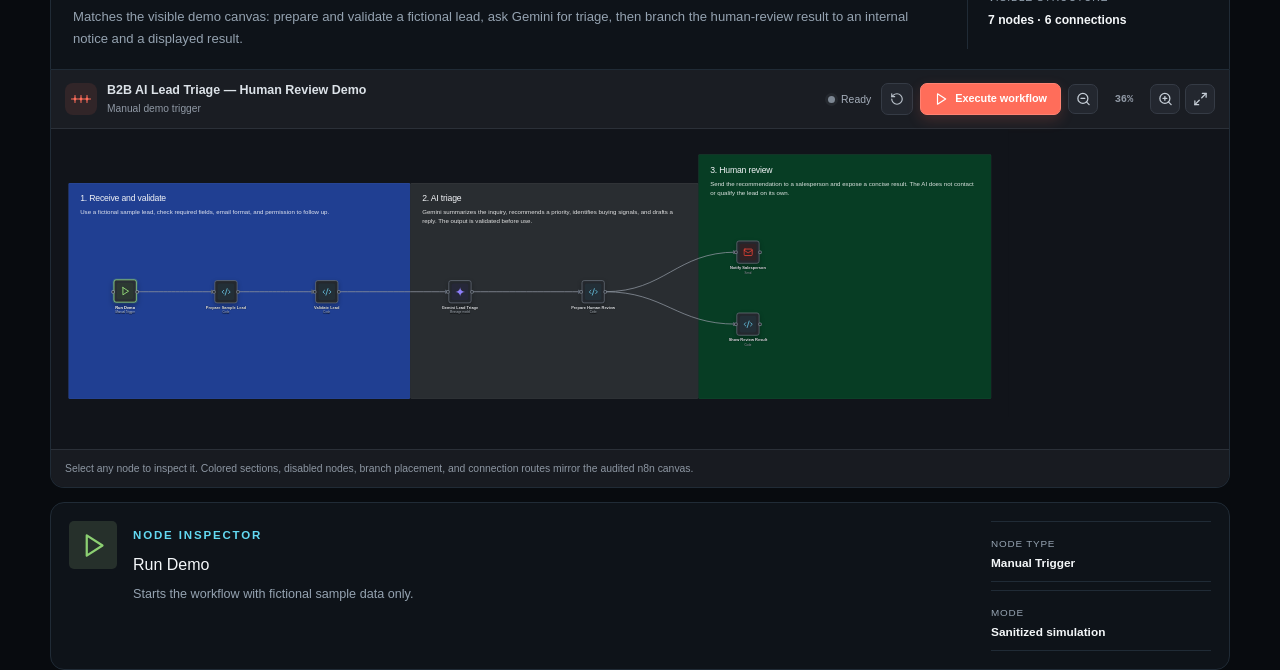
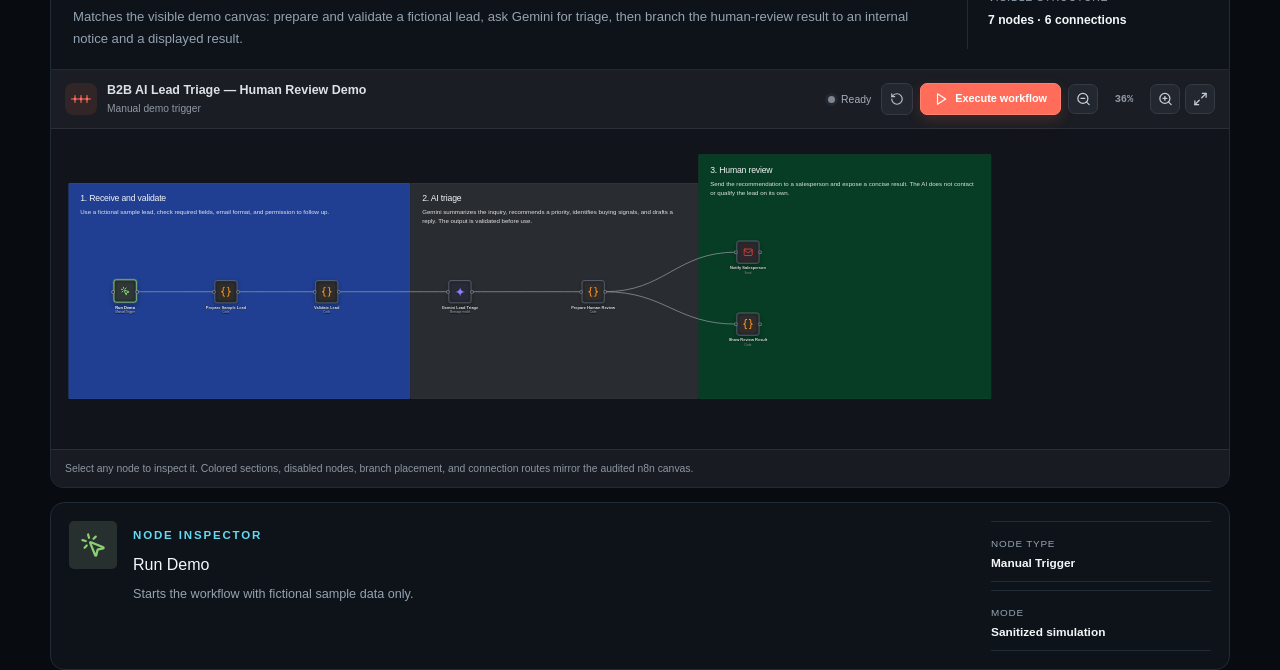
Before and after one commit to amb3r-sui/MARLON-S-PORTFOLIO, a Next.js app: page /projects/b2b-ai-lead-triage in a window 1280 px wide. Shown: the part 2940-3610 px from the top of the page. Built offline with nearby package versions, Linux system fonts and the light colour scheme; no server answers.

Commit message:
Match workflow execution styling to n8n

```diff
--- a/app/globals.css
+++ b/app/globals.css
@@ -321,34 +321,36 @@ select option { background:#0a0f14; }
 .workflow-connections { position:absolute; inset:0; z-index:1; width:100%; height:100%; overflow:visible; pointer-events:none; }
 .workflow-connections path { fill:none; stroke:#8b939d; stroke-width:2.2; transition:stroke .2s,stroke-width .2s; }
 .workflow-connections .dashed { stroke-dasharray:7 6; }
-.workflow-connections marker path { fill:#59616d; stroke:none; }
 .workflow-connections .ai-connection>path { stroke:#9a7bed; stroke-dasharray:7 5; }
-.workflow-connections g.active>path { stroke:#61d6ef; stroke-width:3; filter:drop-shadow(0 0 4px rgba(97,214,239,.45)); }
+.workflow-connections g.active>path,.workflow-connections g.active.ai-connection>path { stroke:#17c964; stroke-width:3; filter:drop-shadow(0 0 4px rgba(23,201,100,.38)); }
 .workflow-connections text { fill:#c3c9d0; font:650 11px sans-serif; text-anchor:middle; paint-order:stroke; stroke:#11141a; stroke-width:6px; stroke-linejoin:round; }
+.workflow-connections g.active text { fill:#d7f8e5; }
 .explorer-node { --node-color:#a7b0bb; position:absolute; left:var(--node-x); top:var(--node-y); z-index:2; width:112px; height:92px; padding:0; color:#e8ebef; background:transparent; border:0; cursor:pointer; text-align:center; transition:filter .16s; }
 .explorer-node:hover,.explorer-node:focus-visible,.explorer-node.selected { filter:brightness(1.16); outline:none; }
 .node-face { position:absolute; left:24px; top:0; width:64px; height:64px; display:grid; place-items:center; background:#24282e; border:2px solid #69717c; border-radius:7px; box-shadow:0 5px 13px rgba(0,0,0,.34),inset 0 1px rgba(255,255,255,.05); transition:border-color .16s,box-shadow .16s,transform .16s; }
 .explorer-node:hover .node-face,.explorer-node:focus-visible .node-face,.explorer-node.selected .node-face { transform:translateY(-2px); border-color:var(--node-color); box-shadow:0 8px 18px rgba(0,0,0,.38),0 0 0 3px color-mix(in srgb,var(--node-color) 18%,transparent); }
-.explorer-node.visited .node-face { border-color:color-mix(in srgb,var(--node-color) 70%,#fff); }
+.explorer-node.visited .node-face { border-color:#17c964; box-shadow:0 5px 13px rgba(0,0,0,.34),0 0 0 1px rgba(23,201,100,.12); }
 .explorer-node.disabled { filter:grayscale(1); opacity:.56; }
 .explorer-node.disabled .node-face { background:repeating-linear-gradient(135deg,#24282e,#24282e 7px,#1b1e23 7px,#1b1e23 14px); border-style:dashed; }
 .explorer-node.current .node-face { animation:nodePulse .85s ease-in-out infinite alternate; }
-.node-logo { width:46px; height:46px; display:grid; place-items:center; color:var(--node-color); background:color-mix(in srgb,var(--node-color) 10%,#1b1e23); border-radius:5px; }
+.node-logo { width:46px; height:46px; display:grid; place-items:center; color:var(--node-color); background:color-mix(in srgb,var(--node-color) 7%,#20242a); border-radius:5px; }
 .node-logo svg { width:27px; height:27px; }
+.node-logo .n8n-native-icon { width:28px; height:28px; fill:currentColor; }
 .node-copy { position:absolute; left:-18px; top:69px; width:148px; display:flex; flex-direction:column; gap:2px; pointer-events:none; }
 .node-copy strong { font-size:11px; line-height:1.1; text-shadow:0 1px 3px #000; }
 .node-copy small { color:#a3abb4; font-size:8px; white-space:nowrap; overflow:hidden; text-overflow:ellipsis; text-shadow:0 1px 2px #000; }
-.node-status { position:absolute; right:-8px; top:-8px; width:20px; height:20px; display:grid; place-items:center; color:#071116; background:#64d8ec; border:2px solid #171a20; border-radius:50%; }
+.node-status { position:absolute; right:-8px; bottom:-8px; width:20px; height:20px; display:grid; place-items:center; color:#fff; background:#17c964; border:2px solid #171a20; border-radius:50%; box-shadow:0 0 0 1px rgba(23,201,100,.2); }
 .node-status:empty { display:none; }
 .node-status svg { width:12px; height:12px; }
 .node-connector { position:absolute; z-index:3; top:28px; width:9px; height:9px; border:2px solid #89919c; border-radius:2px; background:#171a20; }
 .node-connector.input { left:18px; }
 .node-connector.output { right:18px; }
-.kind-webhook { --node-color:#f06b55; }.kind-code { --node-color:#68c7e6; }.kind-condition { --node-color:#f2b34d; }
+.explorer-node.visited .node-connector { border-color:#17c964; }
+.kind-webhook { --node-color:#f06b55; }.kind-code { --node-color:#ff9922; }.kind-condition { --node-color:#35c56d; }
 .kind-postgres { --node-color:#699eca; }.kind-gemini { --node-color:#8d7efa; }.kind-calendar { --node-color:#4285f4; }
 .kind-gmail,.kind-email { --node-color:#ea4335; }.kind-telegram { --node-color:#26a5e4; }.kind-odoo { --node-color:#b97fa8; }.kind-rag { --node-color:#53c8a3; }
 .kind-parser { --node-color:#a98fec; }.kind-execute { --node-color:#ff6d5a; }.kind-manual { --node-color:#8ccf72; }
-.kind-schedule { --node-color:#82bdf0; }.kind-error { --node-color:#e35d6a; }.kind-response { --node-color:#9aa5b1; }
+.kind-schedule { --node-color:#82bdf0; }.kind-error { --node-color:#8f87f7; }.kind-response { --node-color:#9aa5b1; }.kind-http { --node-color:#8f87f7; }
 .kind-merge { --node-color:#d8995c; }.kind-wait { --node-color:#d9bf65; }
 .canvas-help { margin:0; padding:10px 14px; color:#8d97a3; background:#181b21; border-top:1px solid #2b3038; font-size:.65rem; }
 .node-inspector { display:grid; grid-template-columns:auto 1fr 220px; align-items:start; gap:16px; margin-top:14px; padding:18px; border:1px solid var(--line); background:var(--surface); border-radius:14px; }
@@ -381,7 +383,7 @@ select option { background:#0a0f14; }
 .demo-result.success>svg { color:var(--green); }
 .demo-result:not(.success)>svg { color:var(--warning); }
 .demo-running { color:var(--cyan)!important; }
-@keyframes nodePulse { from { box-shadow:0 7px 18px rgba(0,0,0,.3),0 0 0 2px color-mix(in srgb,var(--node-color) 18%,transparent); } to { box-shadow:0 7px 22px rgba(0,0,0,.35),0 0 0 5px color-mix(in srgb,var(--node-color) 25%,transparent); } }
+@keyframes nodePulse { from { box-shadow:0 7px 18px rgba(0,0,0,.3),0 0 0 2px rgba(23,201,100,.16); } to { box-shadow:0 7px 22px rgba(0,0,0,.35),0 0 0 5px rgba(23,201,100,.24); } }
 @keyframes statusPulse { to { box-shadow:0 0 0 5px rgba(97,214,239,.18); } }
 @keyframes shimmer { to { background-position:-200% 0; } }
 @media (max-width:1000px) {
--- a/src/components/projects/WorkflowDemo.tsx
+++ b/src/components/projects/WorkflowDemo.tsx
@@ -4,15 +4,17 @@ import { useEffect, useMemo, useState, type CSSProperties } from "react";
 import {
   AlertTriangle,
   Braces,
+  Check,
   CheckCircle2,
+  CircleX,
   CircleStop,
   Clock3,
-  Code2,
   Combine,
   GitBranch,
   Globe2,
   Maximize2,
   Mail,
+  MousePointerClick,
   Play,
   RefreshCcw,
   RotateCcw,
@@ -68,27 +70,40 @@ const brandNodes: Partial<Record<WorkflowNodeKind, SimpleIcon>> = {
 };
 
 const conceptNodes = {
-  manual: Play,
+  manual: MousePointerClick,
   schedule: Clock3,
-  webhook: Webhook,
   execute: Workflow,
-  code: Code2,
   condition: GitBranch,
   rag: Braces,
   parser: Braces,
   merge: Combine,
   wait: RefreshCcw,
-  error: AlertTriangle,
+  error: CircleX,
   response: CircleStop,
   email: Mail,
-  http: Globe2,
 } as const;
 
 function BrandNodeIcon({ icon }: { icon: SimpleIcon }) {
   return <svg viewBox="0 0 24 24" aria-hidden="true"><path fill="currentColor" d={icon.path} /></svg>;
 }
 
+function N8nNativeNodeIcon({ kind }: { kind: "code" | "webhook" | "http" }) {
+  if (kind === "code") {
+    return (
+      <svg className="n8n-native-icon" viewBox="0 0 512 512" aria-hidden="true">
+        <path d="M170.3 48h26.2a12 12 0 0 0 12-12V12a12 12 0 0 0-12-12h-26.2a80 80 0 0 0-80 80v96a56 56 0 0 1-56 56H23a12 12 0 0 0-12 12v24a12 12 0 0 0 12 12h11.3a56 56 0 0 1 56 56v104a72 72 0 0 0 72 72h34.2a12 12 0 0 0 12-12v-24a12 12 0 0 0-12-12h-34.2a24 24 0 0 1-24-24V336c0-27-10.3-51.6-27.1-70a15 15 0 0 1 0-20c16.8-18.4 27.1-43 27.1-70V80a32 32 0 0 1 32-32Zm171.7 0a32 32 0 0 1 33 32v96c0 27 10.2 51.6 27 70a15 15 0 0 1 0 20c-16.8 18.4-27 43-27 70v96a32 32 0 0 1-32 32h-26a12 12 0 0 0-12 12v24a12 12 0 0 0 12 12h26a80 80 0 0 0 80-80v-96a56 56 0 0 1 56-56h11a12 12 0 0 0 12-12v-24a12 12 0 0 0-12-12h-11a56 56 0 0 1-56-56V80a80 80 0 0 0-80-80h-26a12 12 0 0 0-12 12v24a12 12 0 0 0 12 12Z" />
+      </svg>
+    );
+  }
+
+  if (kind === "webhook") return <Webhook aria-hidden="true" />;
+  return <Globe2 aria-hidden="true" />;
+}
+
 function NodeLogo({ kind }: { kind: WorkflowNodeKind }) {
+  if (kind === "code" || kind === "webhook" || kind === "http") {
+    return <N8nNativeNodeIcon kind={kind} />;
+  }
   const brand = brandNodes[kind];
   if (brand) return <BrandNodeIcon icon={brand} />;
   const ConceptIcon = conceptNodes[kind as keyof typeof conceptNodes] ?? Split;
@@ -200,26 +215,25 @@ function WorkflowCanvas({
             ))}
 
             <svg className="workflow-connections" viewBox={`0 0 ${workflow.width} ${workflow.height}`} aria-hidden="true">
-              <defs>
-                <marker id={`arrow-${workflow.id}`} viewBox="0 0 10 10" refX="8" refY="5" markerWidth="6" markerHeight="6" orient="auto-start-reverse">
-                  <path d="M 0 0 L 10 5 L 0 10 z" />
-                </marker>
-              </defs>
               {workflow.edges.map((connection) => {
                 const active = visited.has(connection.from) && visited.has(connection.to);
                 const from = workflow.nodes.find((item) => item.id === connection.from);
                 const to = workflow.nodes.find((item) => item.id === connection.to);
                 const aiConnection = /model|tool|parser|embedding|document|splitter/i.test(connection.label ?? "");
+                const edgeLabel = active
+                  ? connection.label
+                    ? `${connection.label} · 1 item`
+                    : "1 item"
+                  : connection.label;
                 return (
                   <g key={`${connection.from}-${connection.to}-${connection.label ?? ""}`} className={`${active ? "active " : ""}${aiConnection ? "ai-connection" : ""}`}>
                     <path
                       className={connection.dashed ? "dashed" : ""}
                       d={edgePath(workflow, connection)}
-                      markerEnd={`url(#arrow-${workflow.id})`}
                     />
-                    {connection.label && from && to && (
+                    {edgeLabel && from && to && (
                       <text x={(from.x + NODE_WIDTH + to.x) / 2} y={(from.y + to.y) / 2 + NODE_HEIGHT / 2 - 8}>
-                        {connection.label}
+                        {edgeLabel}
                       </text>
                     )}
                   </g>
@@ -240,7 +254,7 @@ function WorkflowCanvas({
                 <span className="node-connector input" />
                 <span className="node-face">
                   <span className="node-logo"><NodeLogo kind={item.kind} /></span>
-                  <span className="node-status">{visited.has(item.id) ? <CheckCircle2 /> : null}</span>
+                  <span className="node-status">{visited.has(item.id) ? <Check /> : null}</span>
                 </span>
                 <span className="node-copy"><strong>{item.label}</strong><small>{item.subtitle}{item.disabled ? " · Disabled" : ""}</small></span>
                 <span className="node-connector output" />
```
